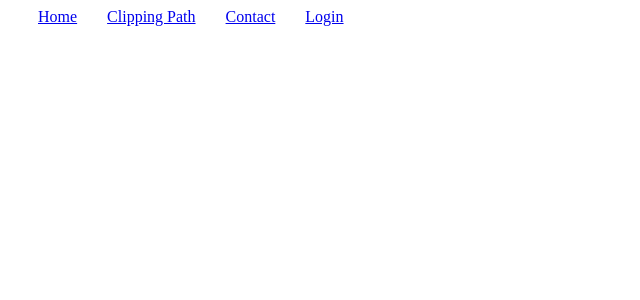
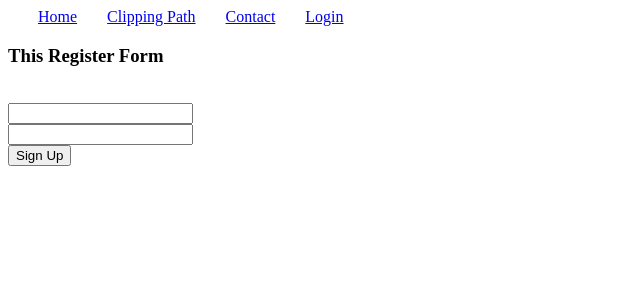
Before and after one commit to lightDevX/simplefirebase, a React (Vite) app: page /signup in a window 1280 px wide. Shown: the top 300 px of the page, without its empty margins (0-640 px from the left). Built offline with nearby package versions, Linux system fonts and the light colour scheme.

Commit message:
Sign Up element create

```diff
--- a/src/Auth/Login/Login.jsx
+++ b/src/Auth/Login/Login.jsx
@@ -1,6 +1,7 @@
 import React, { useState } from 'react';
 import { GithubAuthProvider, GoogleAuthProvider, TwitterAuthProvider, getAuth, signInWithPopup, signOut } from "firebase/auth";
 import app from '../../firebase/firebase.init';
+import { Link } from 'react-router-dom';
 
 const Login = () => {
 
@@ -60,6 +61,7 @@ const Login = () => {
 
     return (
         <div>
+            <div>
                 {user ?
                     <button onClick={handleSignOut}>Sign Out</button> :
                     <>
@@ -75,6 +77,10 @@ const Login = () => {
                     </div>
                 }
             </div>
+            <div>
+                <Link to='/signup'><button>Sign Up</button></Link>
+            </div>
+        </div>
     );
 };
 
--- a/src/Auth/Signup/Signup.jsx
+++ b/src/Auth/Signup/Signup.jsx
@@ -2,9 +2,16 @@ import React from 'react';
 
 const Signup = () => {
     return (
-        <div>
-
-        </div>
+        <>
+            <h3>This Register Form</h3>
+            <br />
+            <form>
+                <input type="email" name="email" id="email" />
+                <br />
+                <input type="password" name="password" id="password" /><br />
+                <button type="submit">Sign Up</button>
+            </form>
+        </>
     );
 };
 
```
Lines whose indentation alone changed are shown as unchanged.
